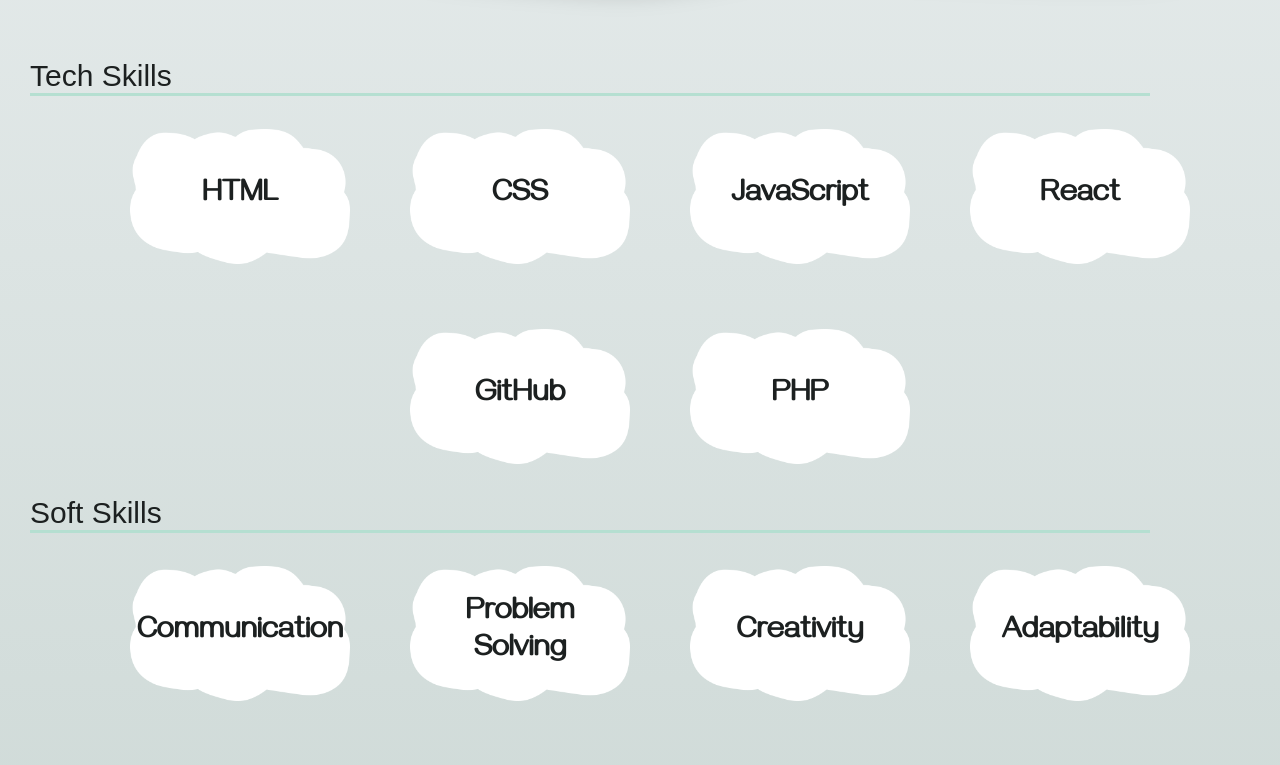
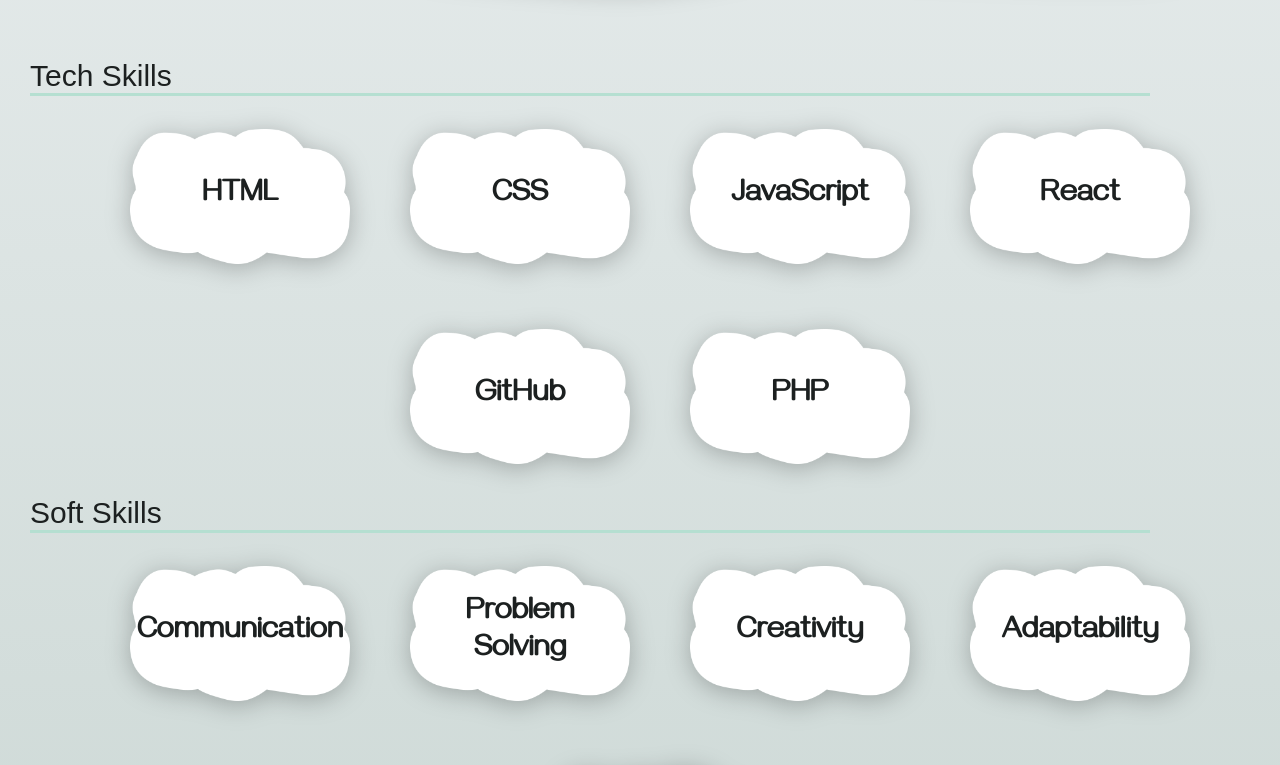
Before and after one commit to lyanisbarreto-mercado/portfolio-react, a React (Create React App) app: page / in a window 1280 px wide. Shown: the part 1480-2245 px from the top of the page. Built offline with nearby package versions, Linux system fonts and the light colour scheme.

Commit message:
Added animations to the home page and how the project modals are displayed

```diff
--- a/src/App.css
+++ b/src/App.css
@@ -396,6 +396,7 @@
     background-repeat: no-repeat;
     background-size: contain;
     background-position: center;
+    filter: drop-shadow(0px 4px 12px rgba(0, 0, 0, 0.25));
 
     width: 220px;
     height: 140px;
--- a/src/components/ProjectDetails.js
+++ b/src/components/ProjectDetails.js
@@ -1,4 +1,6 @@
 import React, { useState } from 'react';
+import { motion } from "motion/react"
+
 import ProjectList from '../lists/ProjectList';
 
 import { XCircle } from 'react-bootstrap-icons';
@@ -18,13 +20,25 @@
         setSelectedImage(null);
     }
     return (
-    <div className="modal-overlay">
+        <motion.div
+        className="modal-overlay"
+        initial= {{y: "100vh", opacity: 0}}
+        animate={{ y: 0, opacity: 1}}
+        transition={{
+            type: "spring",
+    stiffness: 120,
+    damping: 20,
+        }}
+        >
+
         <div className="project-modal">
             <div className='project-modal-content'>
                 <div className='project-modal-top'>
                     <h1>{name}</h1>
                     <XCircle onClick={closeModal}/>
+
                 </div>
+                <hr />
                     <h2>Purpose</h2>
                         <p>{why}</p>
                     <h2>Challenge</h2>
@@ -49,7 +63,7 @@
                     />
                 </div>
             )}
-    </div>
+    </motion.div>
   )
 }
 
--- a/src/pages/Home.js
+++ b/src/pages/Home.js
@@ -1,5 +1,5 @@
 import React, { useState } from 'react';
-import { motion } from "motion/react"
+import { easeIn, motion } from "motion/react"
 
 import AboutList from '../lists/AboutList';
 import EducationList from '../lists/EducationList';
@@ -36,7 +36,14 @@
 
       <Hook />
 
-    <div className='page'>
+    <motion.div className='page'
+        initial={{opacity: 0}}
+      whileInView={{ opacity: 1 }}
+      viewport={{ once: true }}
+      transition= {{
+        duration: 0.5,
+        ease: "easeIn"
+      }}>
 
 
 
@@ -164,7 +171,7 @@
                       )
                     })}
                 </div>
-    </div>
+    </motion.div>
     </div>
   )
 }
```
Also changed, not shown: src/pages/Projects.js (line endings or trailing spaces).
